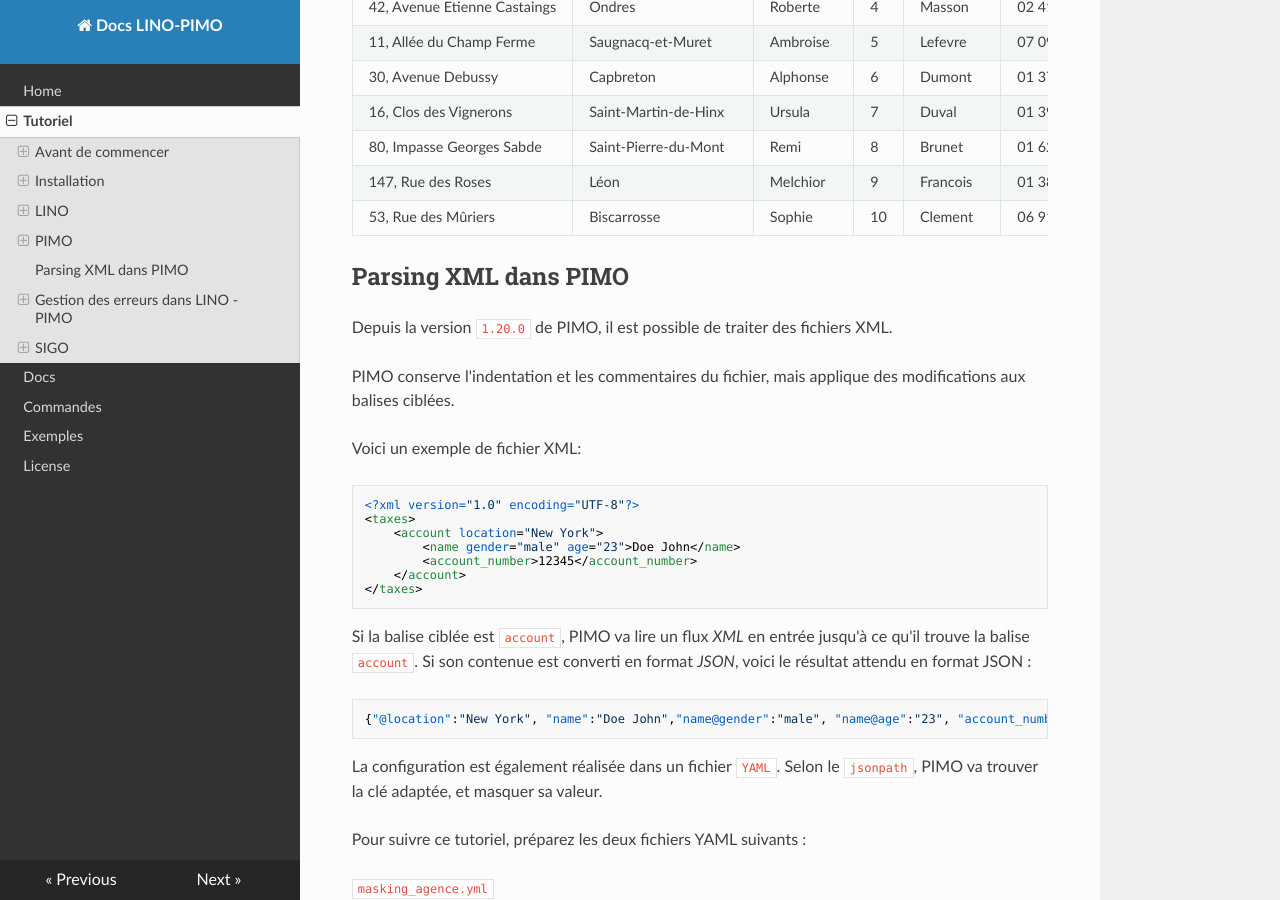
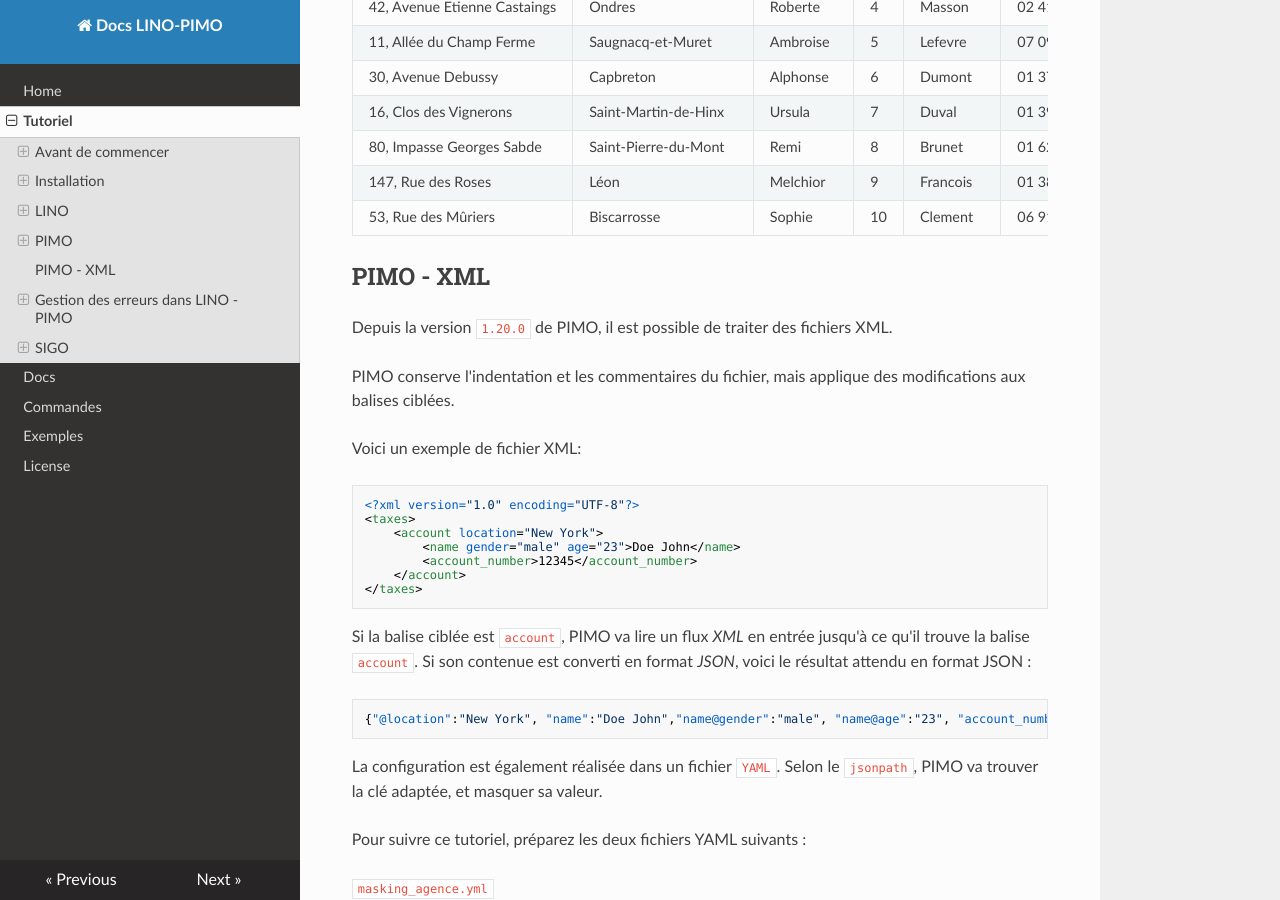
Before and after one commit to CGI-FR/lino-doc, an MkDocs documentation site: the page built from docs/tuto.md, in a window 1280 px wide and 900 px high, scrolled down 29776 px. Built offline with MkDocs 1.6.1, drawn with Linux system fonts in a browser that asks for light colours; nearby versions of some CDN libraries.

Commit message:
change name in navbar

```diff
--- a/docs/tuto.md
+++ b/docs/tuto.md
@@ -1321,7 +1321,7 @@ Toutes les données sont masquées et on peut l'utilisé sur un environnement de
 | 147, Rue des Roses | Léon | Melchior | 9 | Francois | 01 38 01 76 12 |
 | 53, Rue des Mûriers | Biscarrosse | Sophie | 10 | Clement | 06 91 52 79 43 |
 
-## Parsing XML dans PIMO
+## PIMO - XML
 
 Depuis la version `1.20.0` de PIMO, il est possible de traiter des fichiers XML.
 
```
